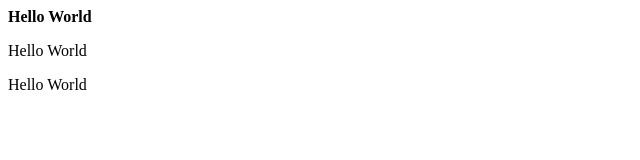
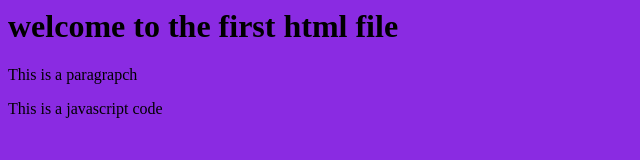
Before and after one commit to dwong-tr88/learn-web-apps, a plain HTML site: page index.html in a window 1280 px wide. Shown: the whole page, without its empty margins (0-640 px from the left). Drawn offline with Linux system fonts and the light colour scheme.

Commit message:
Test after install VScode extensions

```diff
--- a/index.html
+++ b/index.html
@@ -1,9 +1,12 @@
 <html>
  <head>
+    <title>Learn HTML CSS Javascript</title>
+    <link rel="stylesheet" href="style.css">
  </head>
  <body>
-    <b>Hello World</b>
-    <p>Hello World</p>
-     Hello World
+    <h1>welcome to the first html file</h1>
+    <p>This is a paragrapch</p>
+
+    <script src="script.js"></script>
  </body>
 </html>
--- /dev/null
+++ b/script.js
@@ -0,0 +1 @@
+document.write('This is a javascript code');
--- /dev/null
+++ b/style.css
@@ -0,0 +1,3 @@
+body {
+    background-color: blueviolet;
+}
```
